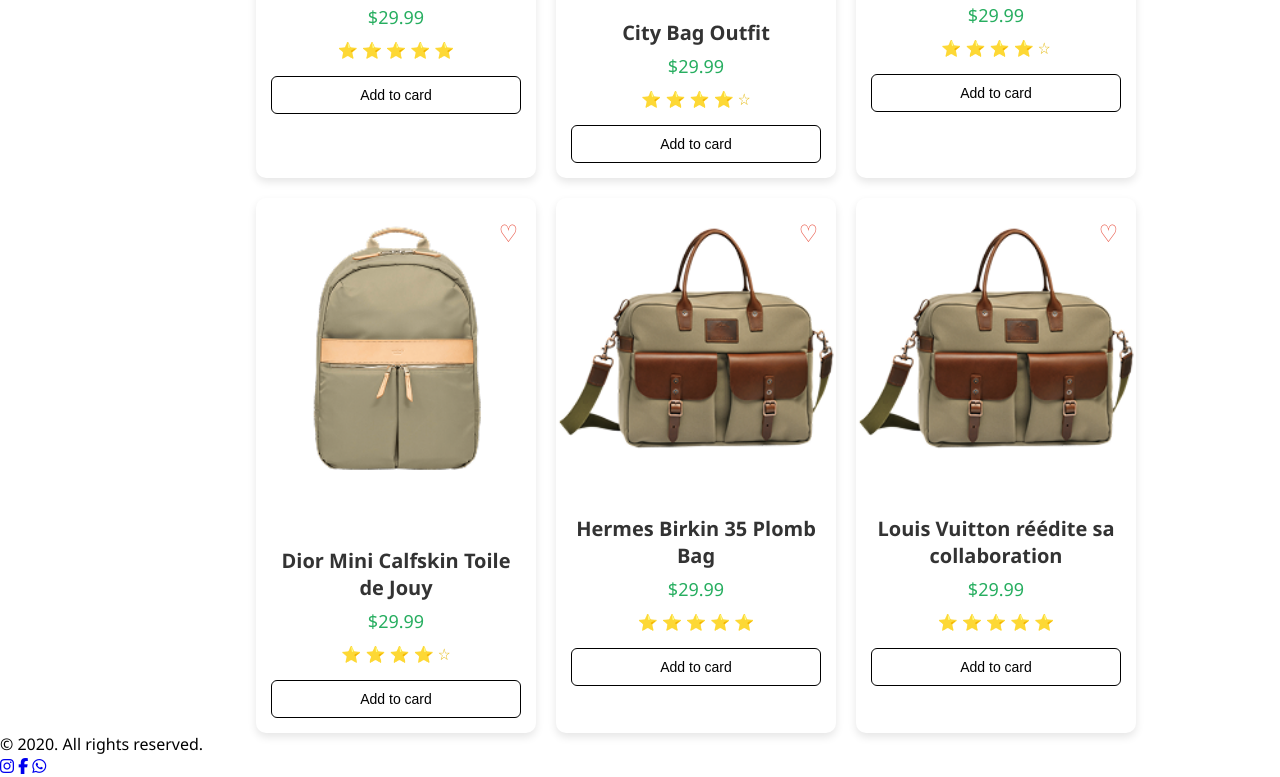
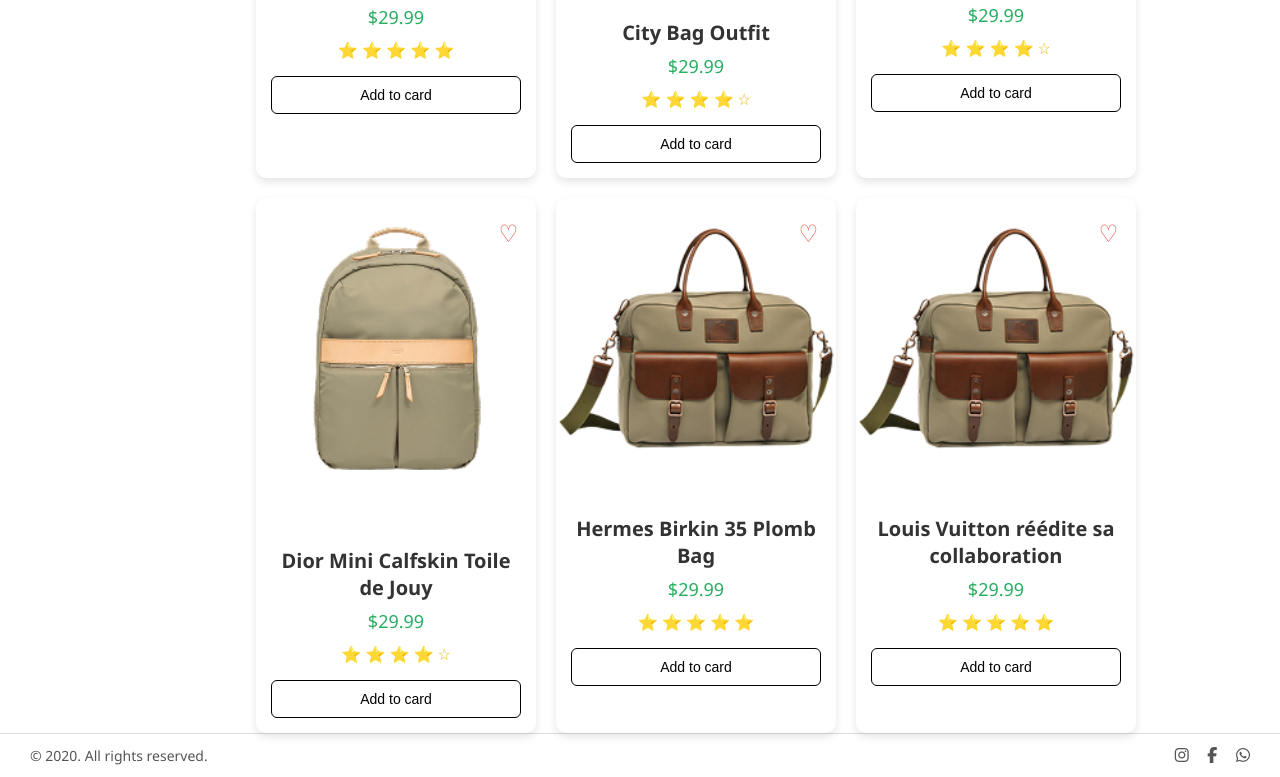
Before and after one commit to shirinovashukriyye/Snobella, a plain HTML site: page index.html in a window 1280 px wide. Shown: the part 789-1566 px from the top of the page. Drawn offline with Linux system fonts and the light colour scheme.

```diff
--- a/assets/css/style.css
+++ b/assets/css/style.css
@@ -279,3 +279,25 @@ select {
     padding: 10px;
     font-size: 16px;
 }
+
+
+.footer {
+    display: flex;
+    justify-content: space-between;
+    align-items: center;
+    padding: 10px 30px;
+    border-top: 1px solid #ddd;
+    font-size: 14px;
+    color: #555;
+  }
+
+  .footer-right a {
+    margin-left: 15px;
+    color: #555;
+    text-decoration: none;
+    font-size: 16px;
+  }
+
+  .footer-right a:hover {
+    color: #000;
+  }
```
